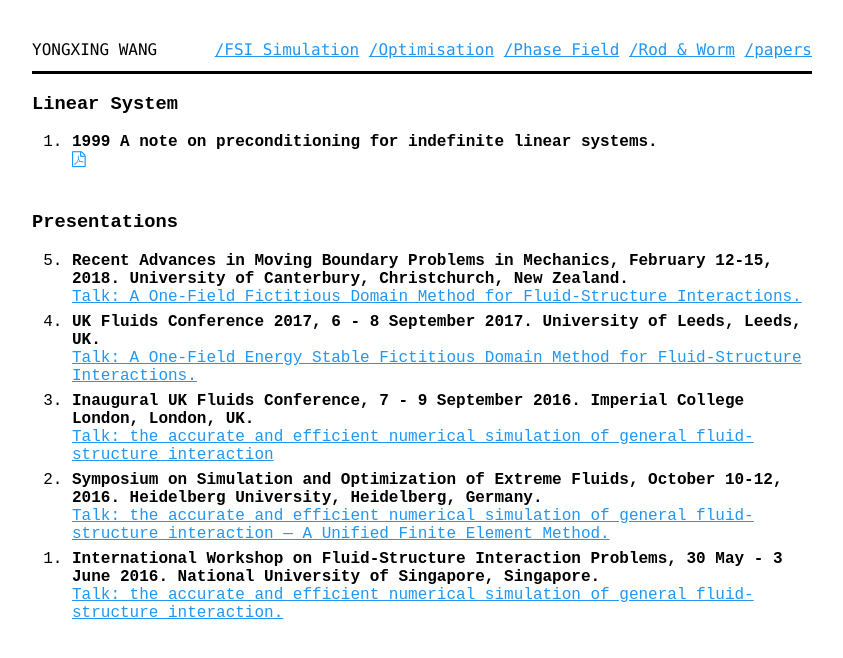
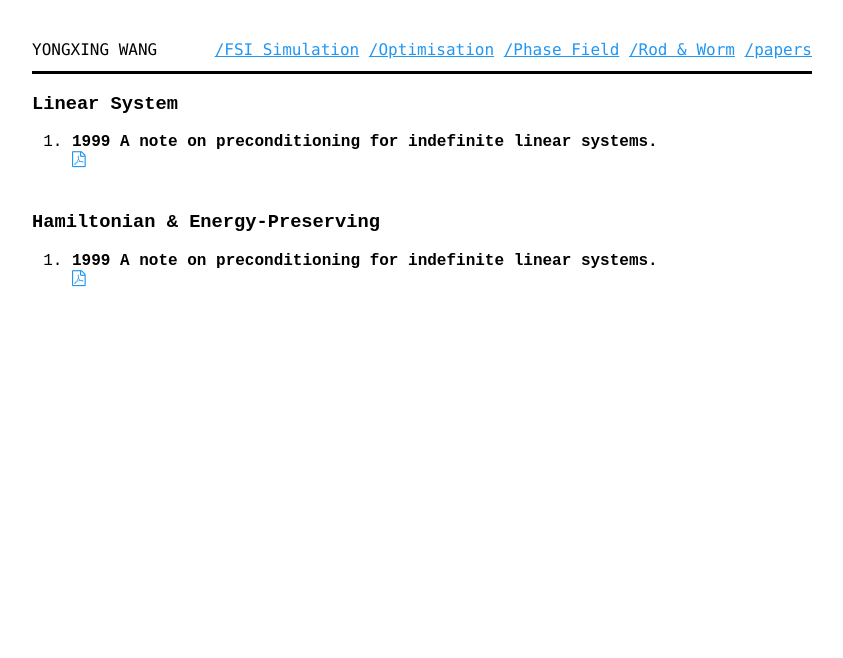
Before and after one commit to yongxingwang/yongxingwang.github.io, a Jekyll site: the page built from publication.html, in a window 1280 px wide. Shown: the top 658 px of the page, without its empty margins (218-1061 px from the left). Built offline with Jekyll 4.4.1, drawn with Linux system fonts in a browser that asks for light colours; some web fonts are replaced.

Commit message:
Update publication.html

```diff
--- a/publication.html
+++ b/publication.html
@@ -4,35 +4,7 @@
 ---
 
 <article>
-<!--
-    <section>
-        <header>
-            <h1>Conferences</h1>
-        </header>
-        <ol class="pub" reversed>
 
-            <li id="graph-benchmark-vldb19">
-                <span class="ptitle">Beyond Macrobenchmarks: Microbenchmark-based Graph Database Evaluation.</span>
-                <span class="author">Matteo Lissandrini, Yongxing, and Yannis Velegrakis.</span>
-                <span class="meta">Proceedings of the Conference on Very Large Databases (PVLDB), 2018.
-                    <a href="assets/pdf/lissandrini_BV_PVLDB18.pdf"><i class="icon-file-pdf-o" aria-hidden="true"><span class="sr">PDF</span></i></a>
-                    <br><a href="https://graphbenchmark.com" target="_blank">Datasets &amp; Code</a>
-                    <br><a href="https://vldb-repro.com/#reproducible" target="_blank">pVLDB Reproducibility</a>
-                </span>
-            </li>
-
-            <li>
-                <span class="ptitle">Distributed k-core decomposition and maintenance in large dynamic graphs.</span>
-                <span class="author">Sabeur Aridhi, Yongxing, Yannis Velegrakis, and Alberto Montresor.</span>
-                <span class="meta">
-                    In Proc. of the 10th ACM International Conference on Distributed and Event-Based Systems, DEBS’16. ACM, Irvine, CA, June 2016.
-                    <a href="assets/pdf/aridhi_BMV_DEBS2016.pdf"><i class="icon-file-pdf-o" aria-hidden="true"><span class="sr">PDF</span></i></a>
-                    <br><a href="https://db.disi.unitn.eu/pages/dkcore/" target="_blank">Datasets &amp; Code</a>
-                </span>
-            </li>
-        </ol>
-    </section>
--->
     <section>
         <header>
             <h1>Linear System</h1>
@@ -46,6 +18,22 @@
 
         </ol>
     </section>
+
+
+    <section>
+        <header>
+        <h1>Hamiltonian & Energy-Preserving </h1>
+        </header>
+        <ol class="pub" reversed>
+            <li>
+                <span class="ptitle">1999 A note on preconditioning for indefinite linear systems.</span>
+                <a href="assets/pdf/1999BlockPreconditioning.pdf"><i class="icon-file-pdf-o" aria-hidden="true"><span class="sr">PDF</span></i></a></span>
+            </li>
+
+        </ol>
+    </section>
+
+
 
 
 <!--
@@ -73,7 +61,7 @@
         </ol>
     </section>
 -->
-
+<!--
     <section>
         <header>
             <h1>Presentations</h1>
@@ -101,5 +89,5 @@
 			</li>
         </ol>
     </section>
-
+-->
 </article>
```
